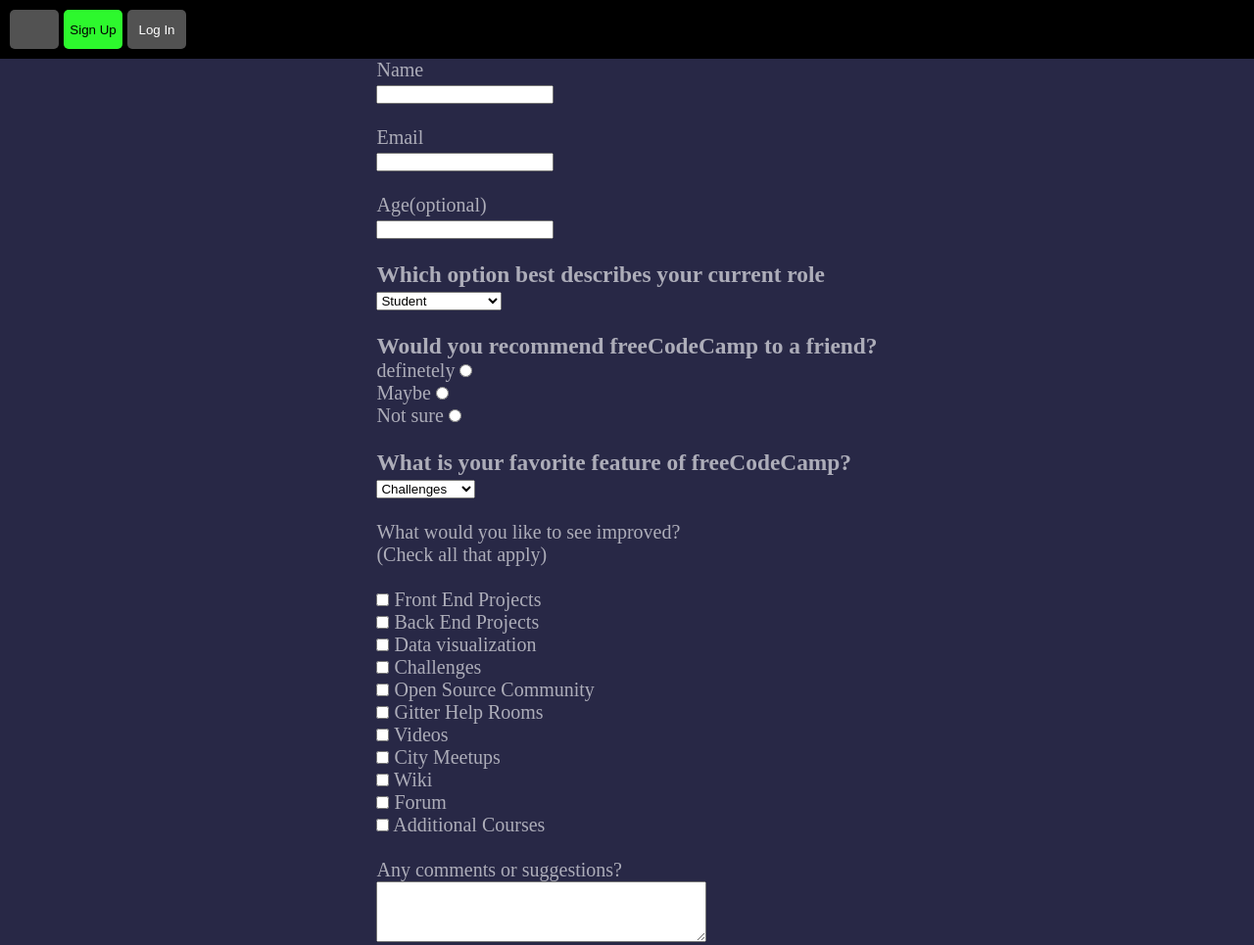
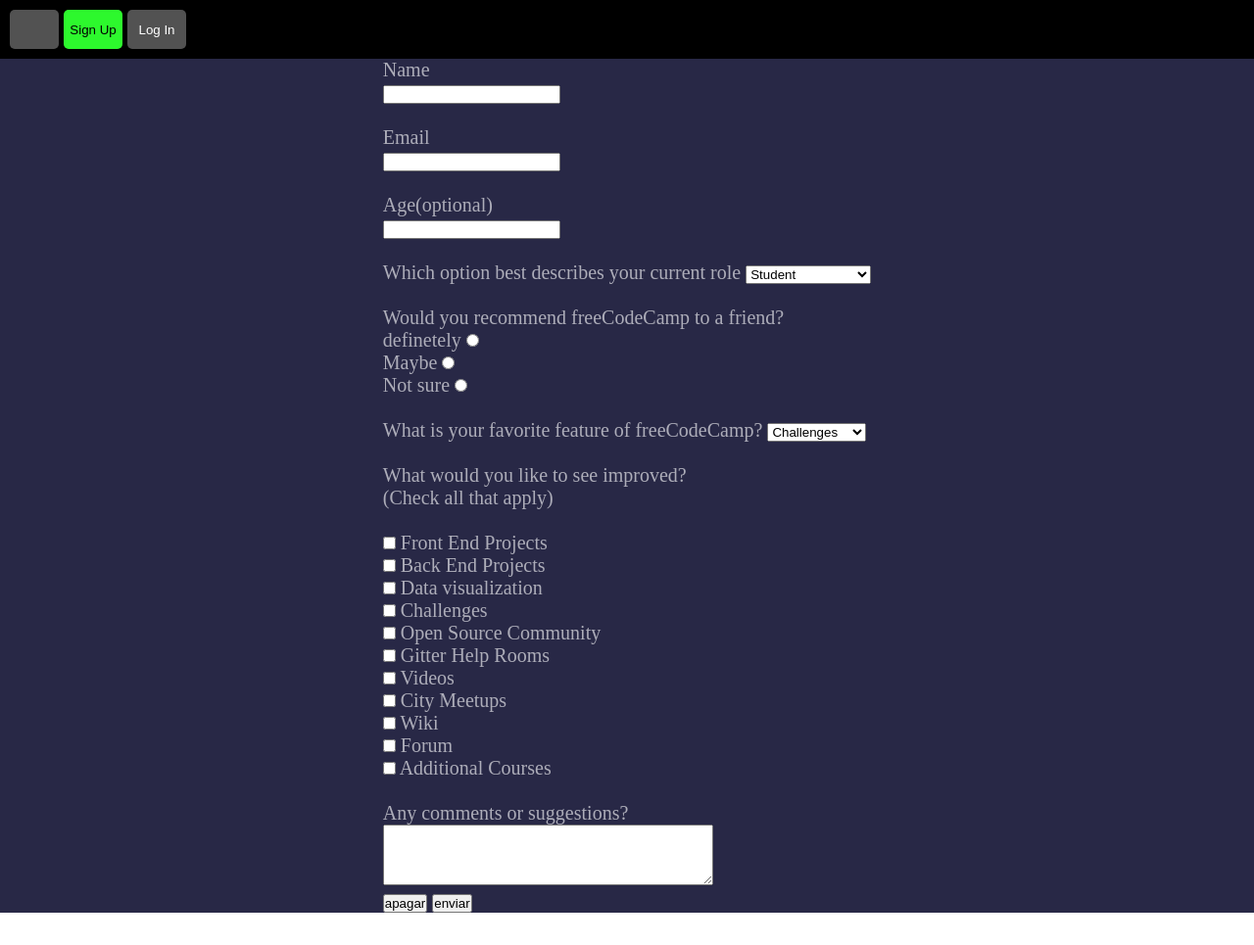
Before and after one commit to JoaquimSchuquel/formulario-com-html-css, a plain HTML site: page index.html in a window 1280 px wide. Shown: the top 965 px of the page at 98% size. After the commit the page ends 932 px from the top, so only its background shows below. Drawn offline with Linux system fonts and the light colour scheme.

Commit message:
html
formatei o html

```diff
--- a/index.html
+++ b/index.html
@@ -18,16 +18,16 @@
         <form action="" method="post">
 
         <label for="name">Name</label><br>
-        <input type="text" name="name" id="name"><br><br>
+        <input type="text" name="name" id="name" required><br><br>
 
         <label for="email">Email</label><br>
-        <input type="email" name="email" id="email"><br><br>
+        <input type="email" name="email" id="email" required><br><br>
 
         <label for="age">Age(optional)</label><br>
         <input type="number" name="age" id="age"><br><br>
 
-        <label for="current-role"><h3>Which option best describes your current role</h3></label>
-        <select name="current-role" id="current-role">
+        <label for="current-role">Which option best describes your current role</label>
+        <select name="current-role" id="current-role" required>
           <option value="student">Student</option>
           <option value="full-time-job">Full Time Job</option>
           <option value="full-time-learner">Full Time Learner</option>
@@ -35,7 +35,7 @@
           <option value="other">Other</option>
         </select><br><br>
 
-        <h3>Would you recommend freeCodeCamp to a friend?</h3>
+        <p>Would you recommend freeCodeCamp to a friend?</p>
         <label for="radio">definetely</label>
         <input type="radio" name="radio" id="radio1"><br>
         <label for="radio">Maybe</label>
@@ -43,7 +43,7 @@
         <label for="radio">Not sure</label>
         <input type="radio" name="radio" id="radio3"><br><br>
 
-        <label for="favorite-feature"><h3>What is your favorite feature of freeCodeCamp?</h3></label>
+        <label for="favorite-feature">What is your favorite feature of freeCodeCamp?</label>
         <select name="favorite-feature" id="favorite-feature">
           <option value="challenges">Challenges</option>
           <option value="projects">Projects</option>
--- a/style.css
+++ b/style.css
@@ -32,6 +32,7 @@ button:hover{
     width: 50px;
 }
 section{
+
     background-color: #282846;
     display: flex;
     color: #adadb9;
```
